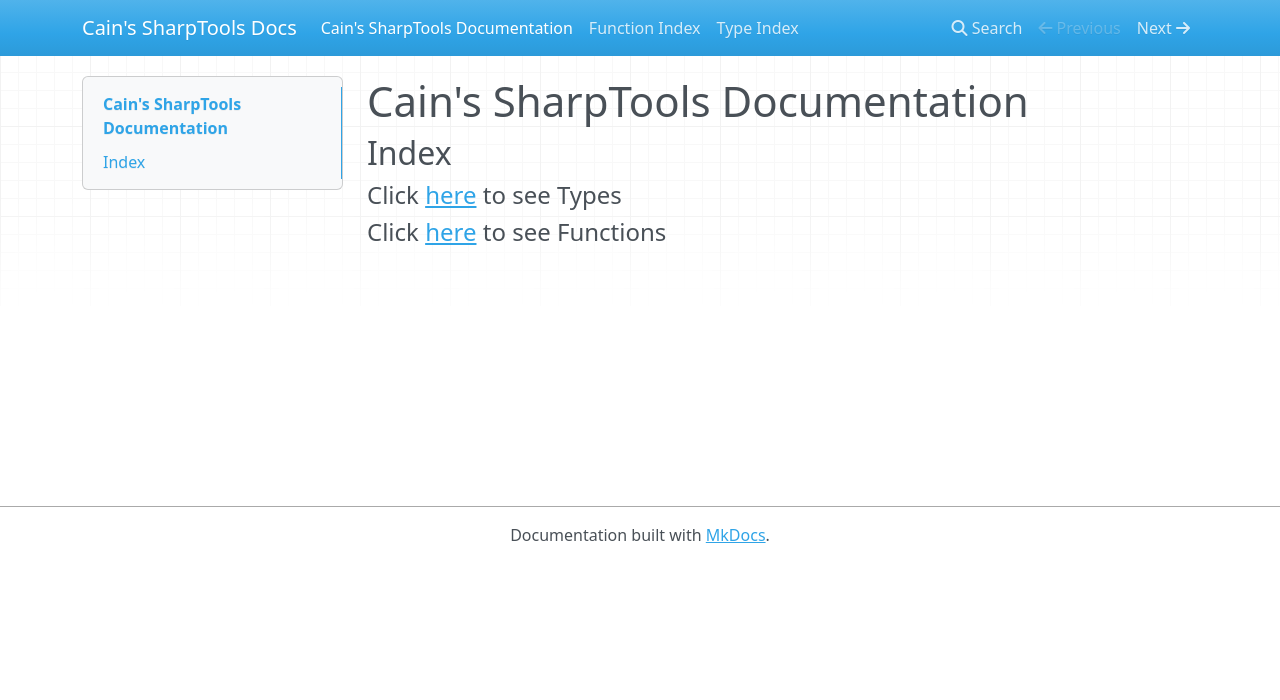
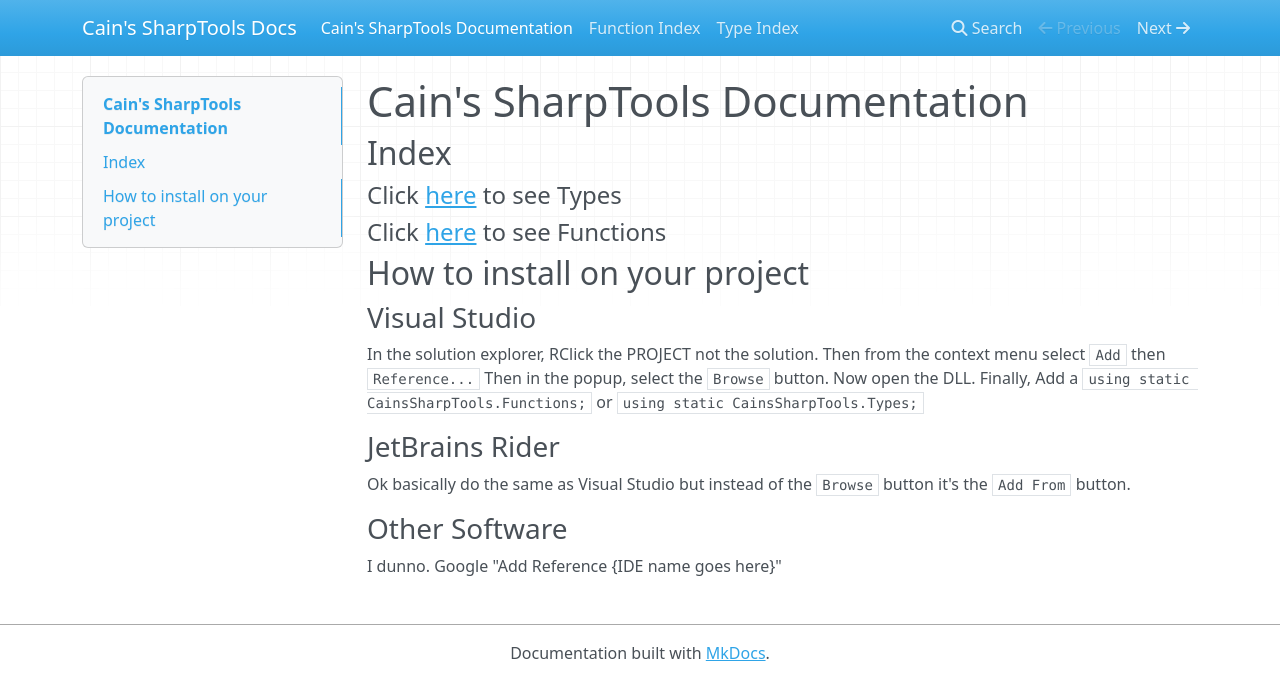
Before and after one commit to cainy-a/CainsSharpTools, an MkDocs documentation site: the page built from docs/index.md, in a window 1280 px wide. Shown: the top 700 px of the page. Built offline with MkDocs 1.6.1, drawn with Linux system fonts in a browser that asks for light colours; nearby versions of some CDN libraries.

Commit message:
Add install instructions

```diff
--- a/docs/index.md
+++ b/docs/index.md
@@ -3,3 +3,11 @@
 ## Index
 #### Click [here](types) to see Types
 #### Click [here](functions) to see Functions
+
+## How to install on your project
+### Visual Studio
+In the solution explorer, RClick the PROJECT not the solution. Then from the context menu select `Add ` then ` Reference...` Then in the popup, select the `Browse` button. Now open the DLL. Finally, Add a `using static CainsSharpTools.Functions;` or `using static CainsSharpTools.Types;`
+### JetBrains Rider
+Ok basically do the same as Visual Studio but instead of the `Browse` button it's the `Add From` button.
+### Other Software
+I dunno. Google "Add Reference {IDE name goes here}"
```
